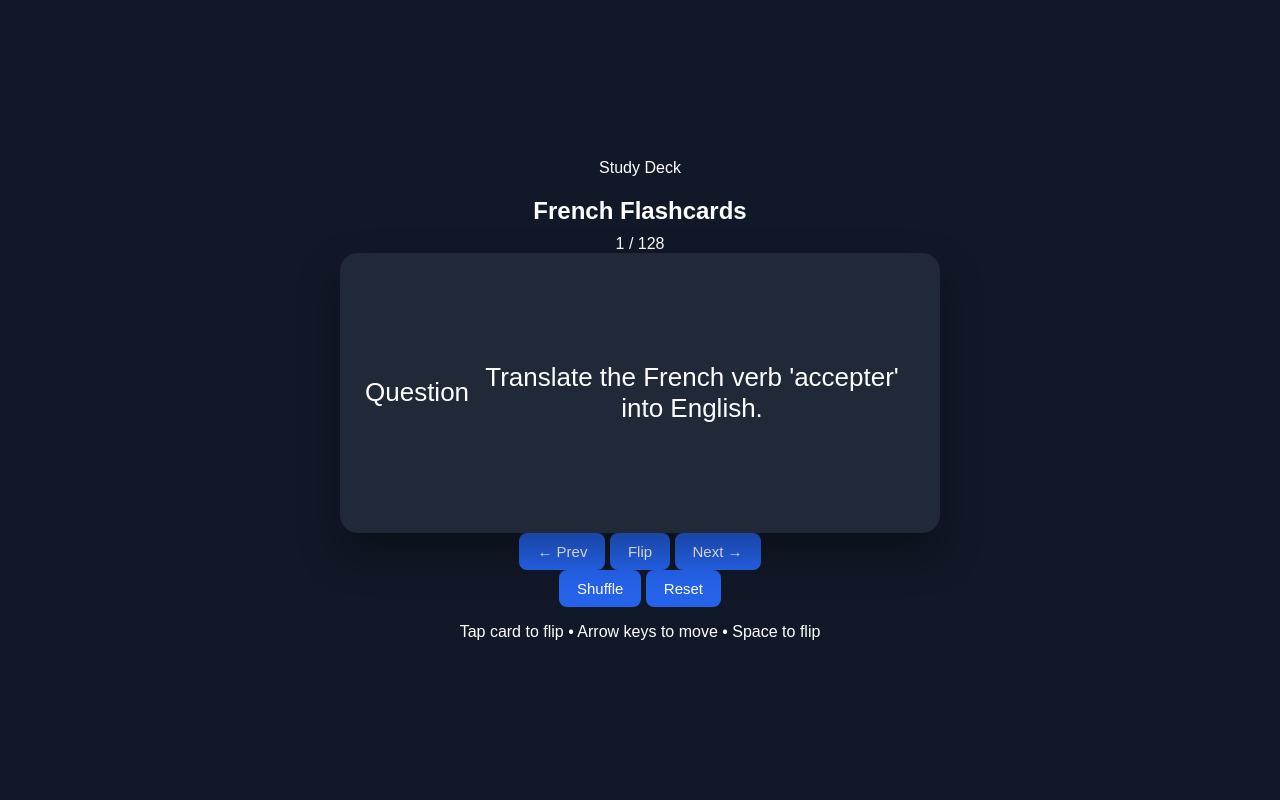
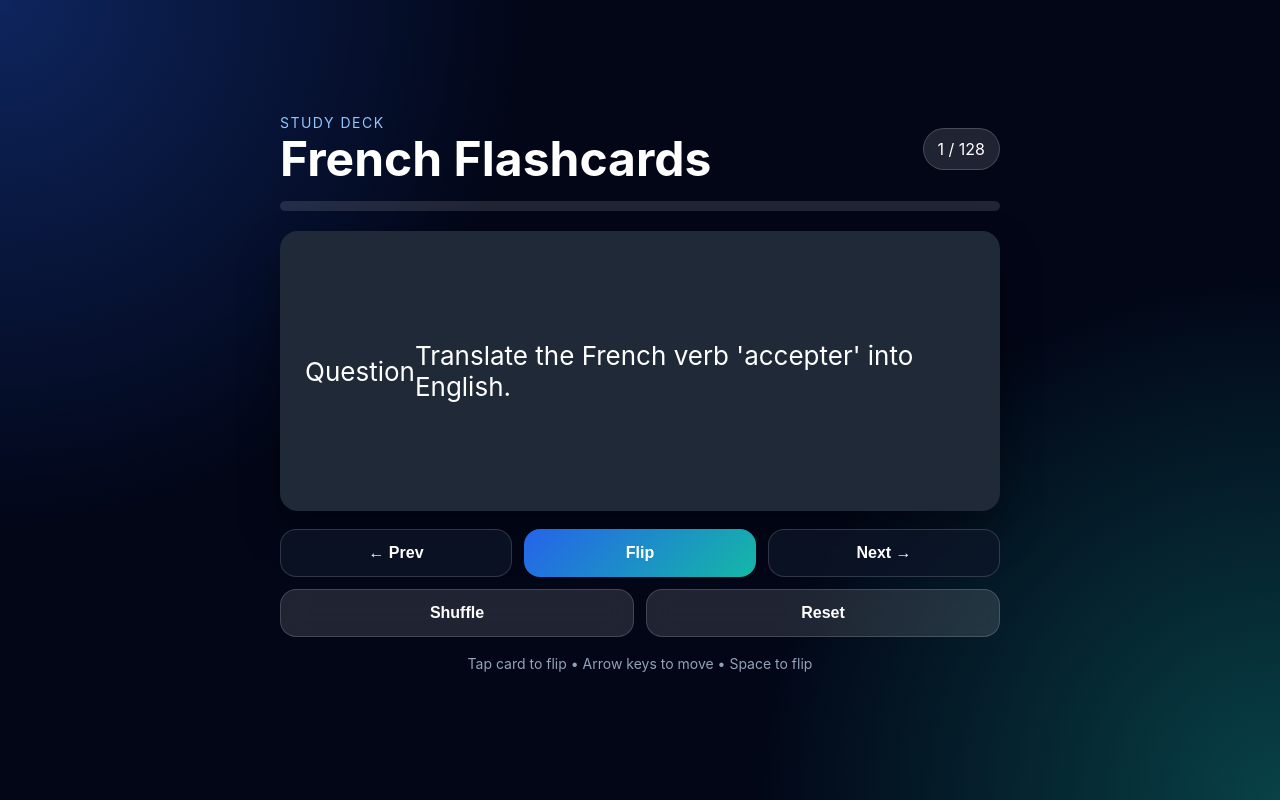
Before and after one commit to PVER-Programz/french-flashcards, a plain HTML site: page index.html in a window 1280 px wide. Drawn offline with Linux system fonts and the light colour scheme.

Commit message:
Refactor styles for improved layout and design

```diff
--- a/styles.css
+++ b/styles.css
@@ -1,47 +1,140 @@
+* {
+box-sizing: border-box;
+}
+
 body {
 margin: 0;
-font-family: Arial, sans-serif;
-background: #111827;
+min-height: 100vh;
+font-family: Inter, Segoe UI, Arial, sans-serif;
+background:
+radial-gradient(circle at top left, #2563eb55, transparent 35%),
+radial-gradient(circle at bottom right, #14b8a655, transparent 35%),
+#020617;
 color: white;
 display: flex;
 justify-content: center;
 align-items: center;
-min-height: 100vh;
+padding: 24px;
 }
 
 .app {
-width: 90%;
-max-width: 600px;
-text-align: center;
+width: 100%;
+max-width: 720px;
+}
+
+.topbar {
+display: flex;
+justify-content: space-between;
+align-items: center;
+gap: 16px;
+margin-bottom: 18px;
+}
+
+.eyebrow {
+margin: 0 0 4px;
+color: #93c5fd;
+font-size: 14px;
+letter-spacing: 1.5px;
+text-transform: uppercase;
 }
 
 h1 {
-margin-bottom: 10px;
+margin: 0;
+font-size: clamp(28px, 6vw, 48px);
+line-height: 1;
 }
 
-.stats {
-margin-bottom: 20px;
-color: #cbd5e1;
+.pill {
+background: rgba(255,255,255,0.12);
+border: 1px solid rgba(255,255,255,0.18);
+padding: 10px 14px;
+border-radius: 999px;
+white-space: nowrap;
+backdrop-filter: blur(12px);
 }
 
-.buttons {
-margin-top: 15px;
-display: flex;
-gap: 10px;
-justify-content: center;
-flex-wrap: wrap;
+.progress-wrap {
+height: 10px;
+background: rgba(255,255,255,0.12);
+border-radius: 999px;
+overflow: hidden;
+margin-bottom: 20px;
+}
+
+.progress-bar {
+height: 100%;
+width: 0%;
+background: linear-gradient(90deg, #60a5fa, #2dd4bf);
+border-radius: 999px;
+transition: width 0.3s ease;
+}
+
+.controls {
+display: grid;
+grid-template-columns: repeat(3, 1fr);
+gap: 12px;
+margin-top: 18px;
+}
+
+.controls.small {
+grid-template-columns: repeat(2, 1fr);
+margin-top: 12px;
 }
 
 button {
-padding: 10px 18px;
-border: none;
-border-radius: 8px;
-background: #2563eb;
+border: 0;
+border-radius: 16px;
+padding: 14px 18px;
+font-size: 16px;
+font-weight: 700;
+cursor: pointer;
 color: white;
-font-size: 15px;
-cursor: pointer;
+background: rgba(255,255,255,0.12);
+border: 1px solid rgba(255,255,255,0.16);
+backdrop-filter: blur(12px);
+transition: transform 0.15s ease, background 0.15s ease;
 }
 
 button:hover {
-background: #1d4ed8;
+transform: translateY(-2px);
+background: rgba(255,255,255,0.18);
 }
+
+.primary {
+background: linear-gradient(135deg, #2563eb, #14b8a6);
+border: none;
+}
+
+.secondary {
+background: rgba(15,23,42,0.7);
+}
+
+.hint {
+text-align: center;
+color: #94a3b8;
+font-size: 14px;
+margin-top: 18px;
+}
+
+@media (max-width: 520px) {
+body {
+padding: 16px;
+align-items: flex-start;
+}
+
+.topbar {
+align-items: flex-start;
+}
+
+.controls {
+grid-template-columns: 1fr;
+}
+
+.controls.small {
+grid-template-columns: 1fr 1fr;
+}
+
+button {
+padding: 13px;
+}
+}
```
